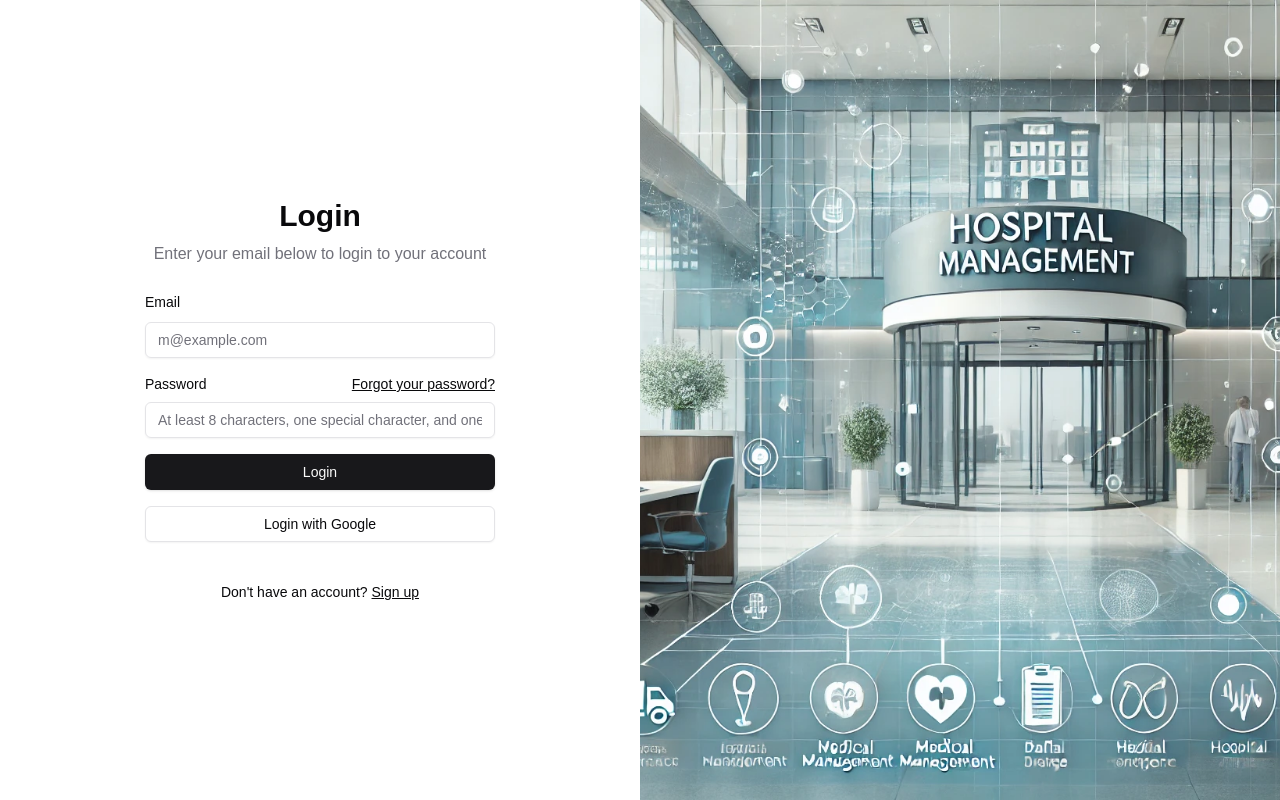
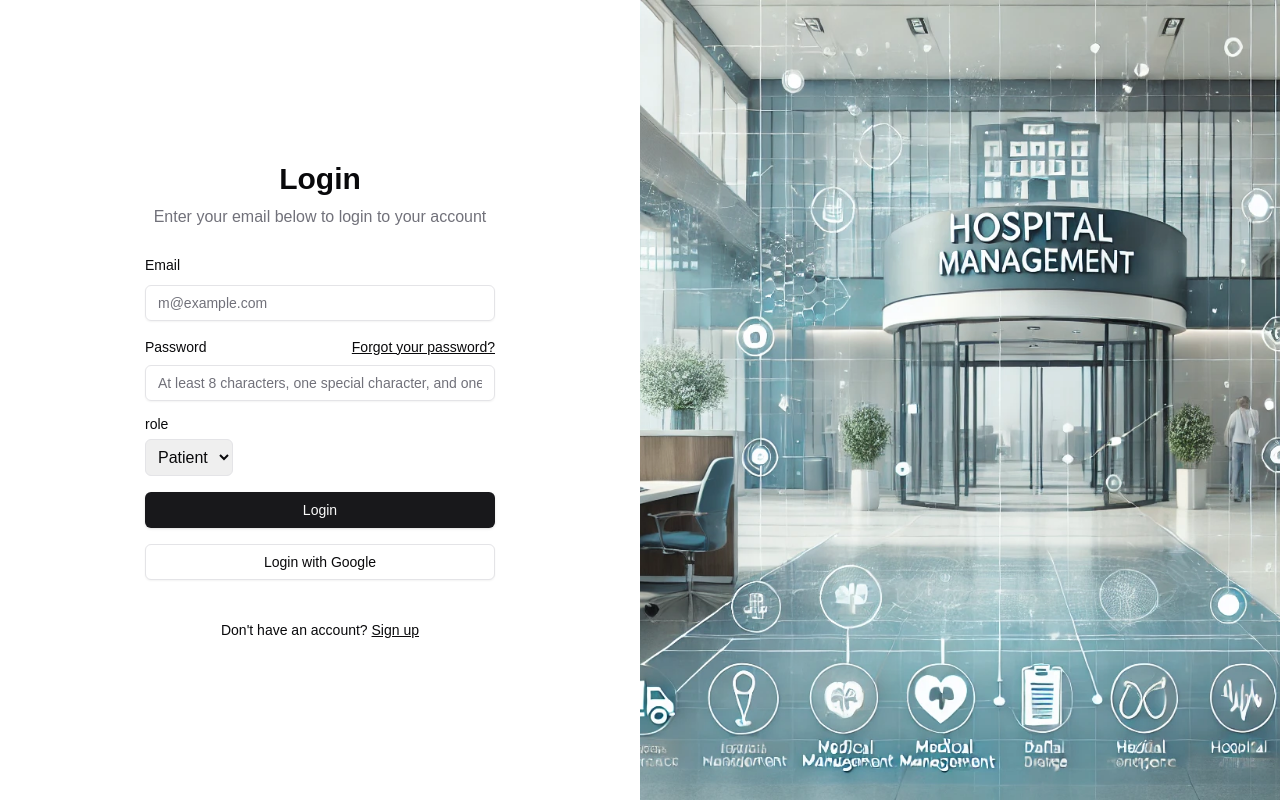
Before and after one commit to mohammadShamimReza/Shamim-Hospital-frontend, a Next.js app: page /login in a window 1280 px wide. Built offline with nearby package versions, Linux system fonts and the light colour scheme.

Commit message:
fixed login based on role

```diff
--- a/app/login/page.tsx
+++ b/app/login/page.tsx
@@ -31,7 +31,8 @@ const loginSchema = z.object({
     .regex(
       /(?=.*[a-zA-Z])(?=.*[0-9])(?=.*[!@#$%^&*])/,
       "Password must contain a letter, a number, and a special character"
-    ),
+  ),
+  role: z.enum(["admin","doctor", "patient", "nurse", "staff"]),
 });
 
 type LoginFormData = z.infer<typeof loginSchema>;
@@ -42,7 +43,7 @@ export default function LoginPage() {
   const [ loginUser ] = useLoginUserMutation();
   const formMethods = useForm<LoginFormData>({
     resolver: zodResolver(loginSchema),
-    defaultValues: { email: "", password: "" },
+    defaultValues: { email: "", password: "", role: "patient" },
   });
   const {
     handleSubmit,
@@ -56,9 +57,10 @@ export default function LoginPage() {
       try {
 
         const result = await loginUser(data);
+        console.log(result)
+
        if (result?.error) {
          toast("User is not valid", {
-
            style: {
              backgroundColor: "red",
              color: "white",
@@ -134,6 +136,28 @@ export default function LoginPage() {
                 )}
               />
 
+              <FormField
+                control={control}
+                name="role"
+                render={({ field }) => (
+                  <FormItem>
+                    <div className="flex items-center justify-between">
+                      <FormLabel>role</FormLabel>
+                    </div>
+                    <FormControl>
+                      <select {...field} className="border rounded-md p-2">
+                        <option value="patient">Patient</option>
+                        <option value="admin">Admin</option>
+                        <option value="doctor">Doctor</option>
+                        <option value="staff">Staff</option>
+                        <option value="nurse">Nurse</option>
+                      </select>
+                    </FormControl>
+                    <FormMessage>{errors.password?.message}</FormMessage>
+                  </FormItem>
+                )}
+              />
+
               <Button type="submit" className="w-full mt-4">
                 Login
               </Button>
--- a/app/page.tsx
+++ b/app/page.tsx
@@ -1,55 +1,47 @@
 "use client";
 
+import MainPage from "@/components/contants/MainPage";
+import { getTokenFromCookie } from "@/lib/auth/token";
+import { useAppDispatch } from "@/redux/hooks";
+import { storeAuthToken } from "@/redux/slice/authSlice";
+import { useEffect, useState } from "react";
 
-import Account from "@/components/contants/Account";
-import DoctorPage from "@/components/contants/doctor/DoctorPage";
+export default function Page() {
+  const [isMounted, setIsMounted] = useState(false);
 
-import DoctorAppointmentsPage from "@/components/contants/DoctorAppointment";
-import Header from "@/components/contants/Header";
-import InboxPage from "@/components/contants/Inbox";
-import NoticePage from "@/components/contants/notice/NoticePage";
-import NotificationPage from "@/components/contants/Notification";
-import NursePage from "@/components/contants/nurse/NursePage";
-import Overview from "@/components/contants/Overview";
-import ServicesPage from "@/components/contants/service/ServicesPage";
-import StaffPage from "@/components/contants/staff/StaffPage";
-import UserPage from "@/components/contants/user/UserPage";
-import UserAppointmentsPage from "@/components/contants/UserAppointment";
-import MySidebarContant from "@/components/sidebar/MySidebarContant";
-import MySidebarFooter from "@/components/sidebar/MySidebarFooter";
-import MySidebarHeader from "@/components/sidebar/MySidebarHeader";
-import {
-  Sidebar,
-  SidebarInset,
-  SidebarProvider,
-} from "@/components/ui/sidebar";
-import { useNavigation } from "@/contexts/NavigatoinContext";
+  // const {
+  //   data: userData,
+  //   isLoading,
+  //   isError: authenticatedUserInfoDataError,
+  // } = useGetUserInfoQuery();
+
+  const dispatch = useAppDispatch();
+
+  useEffect(() => {
+    setIsMounted(true);
+    const tokenFromLocalStorage = getTokenFromCookie();
+    if (tokenFromLocalStorage) {
+      dispatch(storeAuthToken(tokenFromLocalStorage));
+    }
+  }, [dispatch]);
+
+  // useEffect(() => {
+  //   if (userData) {
+  //     dispatch(storeUserInfo(userData));
+  //   }
+  // }, [userData, dispatch]);
 
 
-export default function Page() {
-  const { selectedMenu } = useNavigation();
+
+  if (!isMounted) {
+    return (
+      <>
+        <h2>Reload the page</h2>
+      </>
+    );
+  }
+
   return (
-    <SidebarProvider>
-      <Sidebar variant="inset">
-        <MySidebarHeader />
-        <MySidebarContant />
-        <MySidebarFooter />
-      </Sidebar>
-      <SidebarInset>
-        <Header />
-        {selectedMenu === "Overview" && <Overview />}
-        {selectedMenu === "Doctors" && <DoctorPage />}
-        {selectedMenu === "Patients" && <UserPage />}
-        {selectedMenu === "Staff" && <StaffPage />}
-        {selectedMenu === "Nurses" && <NursePage />}
-        {selectedMenu === "Notice" && <NoticePage />}
-        {selectedMenu === "Inbox" && <InboxPage />}
-        {selectedMenu === "Services" && < ServicesPage/>}
-        {selectedMenu === "Appointments" && <UserAppointmentsPage />}
-        {selectedMenu === "Appointments" && <DoctorAppointmentsPage />}
-        {selectedMenu === "Account" && <Account />}
-        {selectedMenu === "Notifications" && <NotificationPage />}
-      </SidebarInset>
-    </SidebarProvider>
+    <MainPage />
   );
 }
--- /dev/null
+++ b/components/contants/MainPage.tsx
@@ -0,0 +1,48 @@
+import { useNavigation } from '@/contexts/NavigatoinContext';
+import React from 'react'
+import { Sidebar, SidebarInset, SidebarProvider } from '../ui/sidebar';
+import MySidebarHeader from '../sidebar/MySidebarHeader';
+import MySidebarContant from '../sidebar/MySidebarContant';
+import MySidebarFooter from '../sidebar/MySidebarFooter';
+import Header from './Header';
+import Overview from './Overview';
+import DoctorPage from './doctor/DoctorPage';
+import UserPage from './user/UserPage';
+import StaffPage from './staff/StaffPage';
+import NursePage from './nurse/NursePage';
+import NoticePage from './notice/NoticePage';
+import InboxPage from './Inbox';
+import ServicesPage from './service/ServicesPage';
+import UserAppointmentsPage from './UserAppointment';
+import DoctorAppointmentsPage from './DoctorAppointment';
+import Account from './Account';
+import NotificationPage from './Notification';
+
+export default function MainPage() {
+      const { selectedMenu } = useNavigation();
+
+  return (
+    <SidebarProvider>
+      <Sidebar variant="inset">
+        <MySidebarHeader />
+        <MySidebarContant />
+        <MySidebarFooter />
+      </Sidebar>
+      <SidebarInset>
+        <Header />
+        {selectedMenu === "Overview" && <Overview />}
+        {selectedMenu === "Doctors" && <DoctorPage />}
+        {selectedMenu === "Patients" && <UserPage />}
+        {selectedMenu === "Staff" && <StaffPage />}
+        {selectedMenu === "Nurses" && <NursePage />}
+        {selectedMenu === "Notice" && <NoticePage />}
+        {selectedMenu === "Inbox" && <InboxPage />}
+        {selectedMenu === "Services" && <ServicesPage />}
+        {selectedMenu === "Appointments" && <UserAppointmentsPage />}
+        {selectedMenu === "Appointments" && <DoctorAppointmentsPage />}
+        {selectedMenu === "Account" && <Account />}
+        {selectedMenu === "Notifications" && <NotificationPage />}
+      </SidebarInset>
+    </SidebarProvider>
+  );
+}
```
